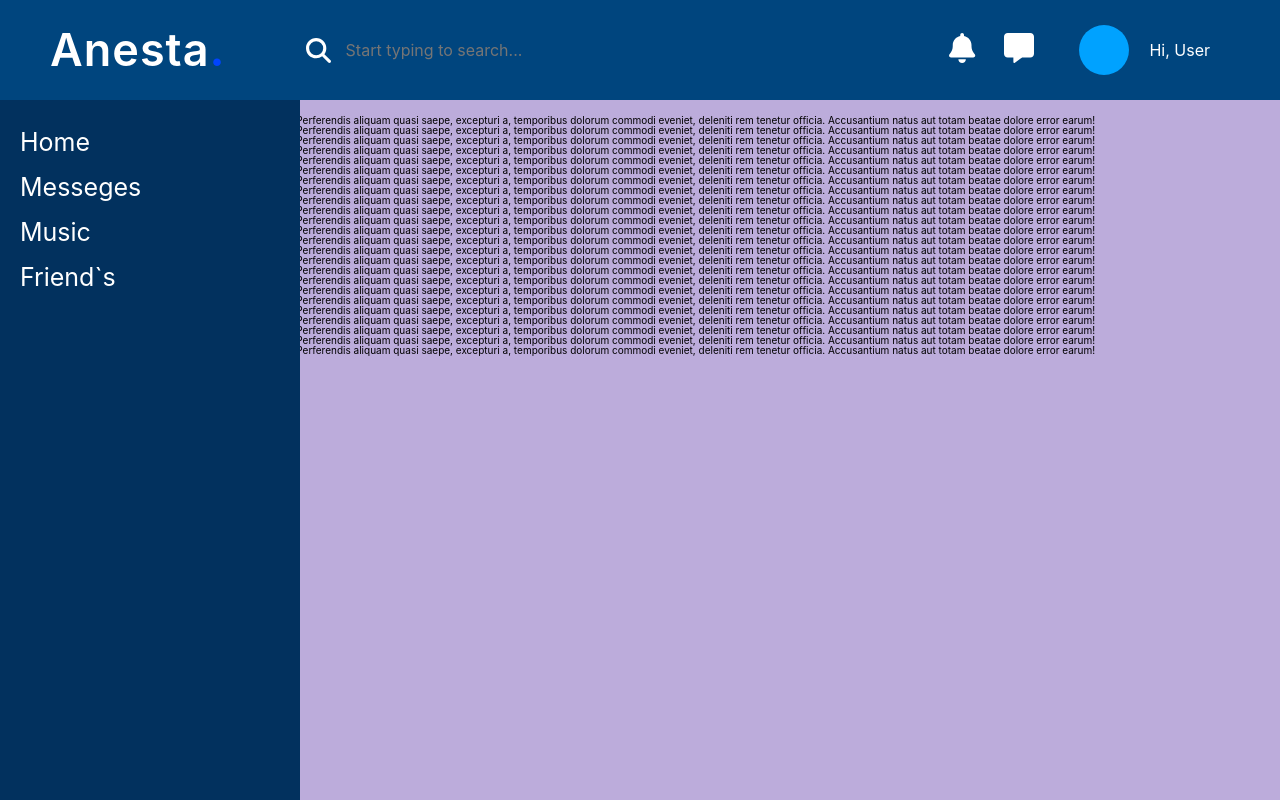
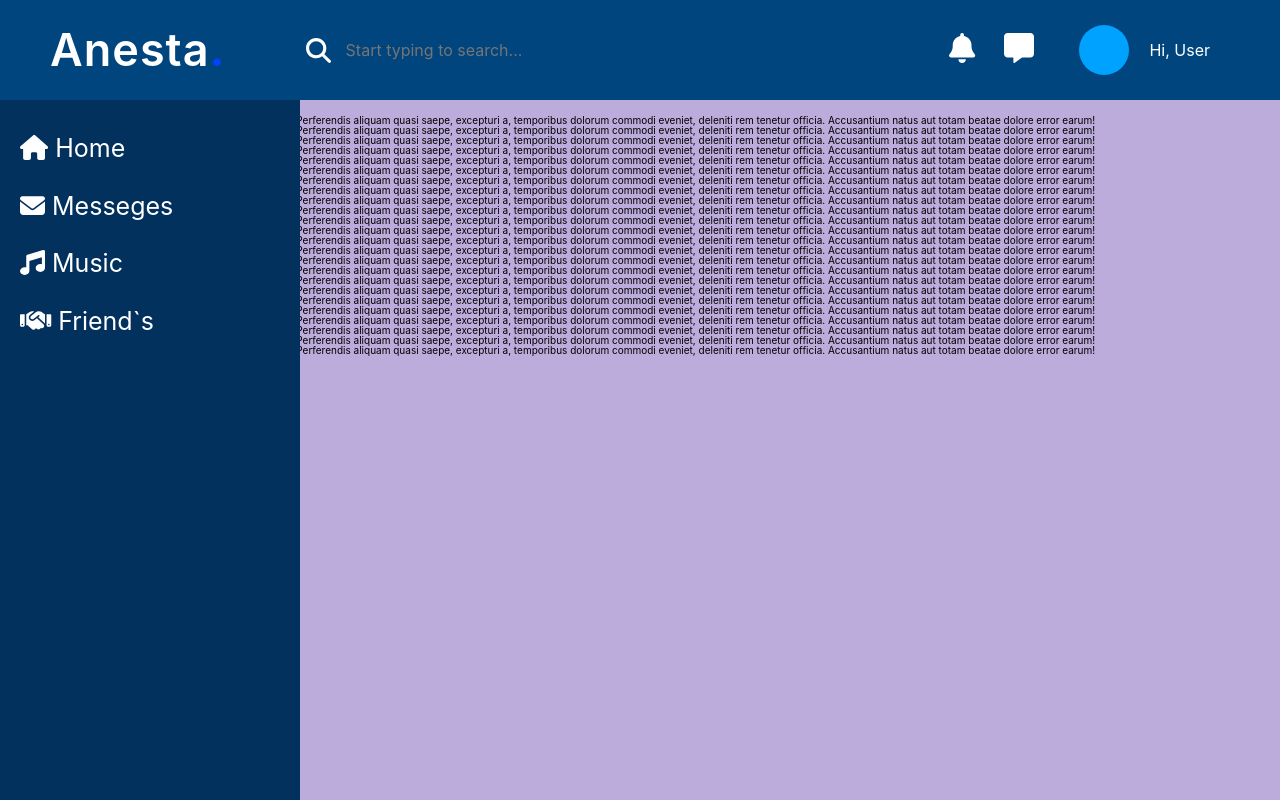
Before and after one commit to BogdanSavvy/REACT-social-network, a React (Create React App) app: page / in a window 1280 px wide. Built offline with nearby package versions, Linux system fonts and the light colour scheme.

Commit message:
Added icons to NavBar

```diff
--- a/src/components/NavBar/NavBar.jsx
+++ b/src/components/NavBar/NavBar.jsx
@@ -1,15 +1,27 @@
 import React from "react";
 import style from "./NavBar.module.scss";
+import { FontAwesomeIcon } from '@fortawesome/react-fontawesome'
+import { faHouse } from '@fortawesome/free-solid-svg-icons'
+import { faMusic } from '@fortawesome/free-solid-svg-icons'
+import { faHandshake } from '@fortawesome/free-solid-svg-icons'
+import { faEnvelope } from '@fortawesome/free-solid-svg-icons'
 
 const NavBar = () => {
    return (
       <div className={`${style.nav}`}>
          <div className={`${style.nav__container}`}>
             <ul className={`${style.nav__menuList}`}>
-               <li className={`${style.nav__menuLink}`}><a href="#">Home</a></li>
-               <li className={`${style.nav__menuLink}`}><a href="#">Messeges</a></li>
-               <li className={`${style.nav__menuLink}`}><a href="#">Music</a></li>
-               <li className={`${style.nav__menuLink}`}><a href="#">Friend`s</a></li>
+               <li className={`${style.nav__menuLink}`}>
+                  <a href="#"> <FontAwesomeIcon className={`${style.nav__icon}`} icon={faHouse} /> Home</a>
+               </li>
+               <li className={`${style.nav__menuLink}`}>
+                  <a href="#"> <FontAwesomeIcon className={`${style.nav__icon}`} icon={faEnvelope} /> Messeges</a></li>
+               <li className={`${style.nav__menuLink}`}>
+                  <a href="#"> <FontAwesomeIcon className={`${style.nav__icon}`} icon={faMusic} /> Music </a>
+               </li>
+               <li className={`${style.nav__menuLink}`}>
+                  <a href="#"> <FontAwesomeIcon className={`${style.nav__icon}`} icon={faHandshake} /> Friend`s </a>
+               </li>
             </ul>
          </div>
       </div>
--- a/src/components/NavBar/NavBar.module.scss
+++ b/src/components/NavBar/NavBar.module.scss
@@ -8,7 +8,6 @@
       padding-top: 100px;
       display: flex;
       flex-direction: column;
-
    }
 
    &__menuList{
@@ -18,10 +17,20 @@
 
    &__menuLink{
       font-size: 25px;
+      line-height: 1.5;
+      transition: all 0.4s ease 0s;
       &:not(:last-child){
          margin-bottom: 20px;
       }
       a{color: #fff;}
+      &:hover{
+         margin-left: 15px;
+         transition: all 0.4s ease 0s;
+      }
+   }
+
+   &__icon{
+
    }
 
 }
```
